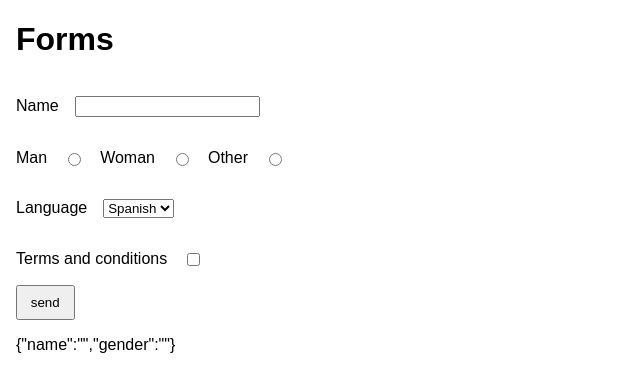
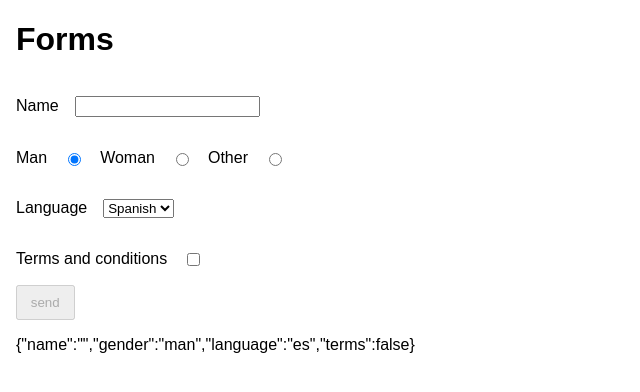
Before and after one commit to josefelipegh/React_Udemy_DorianDesings, a React (Create React App) app in the folder 08-forms/: page / in a window 1280 px wide. Shown: the top 392 px of the page, without its empty margins (0-640 px from the left). Built offline with nearby package versions, Linux system fonts and the light colour scheme.

Commit message:
Controlando select y checkbox con state

```diff
--- a/08-forms/src/components/Form.jsx
+++ b/08-forms/src/components/Form.jsx
@@ -5,7 +5,9 @@ class Form extends Component {
 
     state = {
         name: '',
-        gender: ''
+        gender: 'man',
+        language: 'es',
+        terms: false
     }
 
     handleSubmit = (e) => {
@@ -17,6 +19,12 @@ class Form extends Component {
         console.log(e.target.name)
         this.setState({
             [e.target.name] : e.target.value
+        })
+    }
+
+    handleTerms = () => {
+        this.setState({
+            terms: !this.state.terms
         })
     }
 
@@ -38,6 +46,7 @@ class Form extends Component {
                     <div className="form__field">
                         <label className="form__label form__label--radio" htmlFor="man">Man</label>
                         <input
+                                defaultChecked
                                 className="form__input"
                                 id="man"
                                 name="gender"
@@ -68,16 +77,26 @@ class Form extends Component {
                     </div>
                     <div className="form__field">
                         <label className="form__label" htmlFor="languaje">Language</label>
-                        <select name="language" id="language">
+                        <select name="language" id="language" onChange={this.handleChange}>
                             <option value="es">Spanish</option>
                             <option value="en">English</option>
                         </select>
                     </div>
                     <div className="form__field">
                         <label className="form__label" htmlFor="terms">Terms and conditions</label>
-                        <input className="form__input" type="checkbox" id="other" name="gender" />
+                        <input
+                                className="form__input"
+                                id="other"
+                                name="terms"
+                                onChange={this.handleTerms}
+                                type="checkbox"
+                        />
                     </div>
-                    <input className="form__submit" type="submit" value="send" />
+                    <input
+                            disabled={!this.state.terms}
+                            className="form__submit"
+                            type="submit"
+                            value="send" />
                     <p>{JSON.stringify(this.state)}</p>
                 </form >
             </>
```
